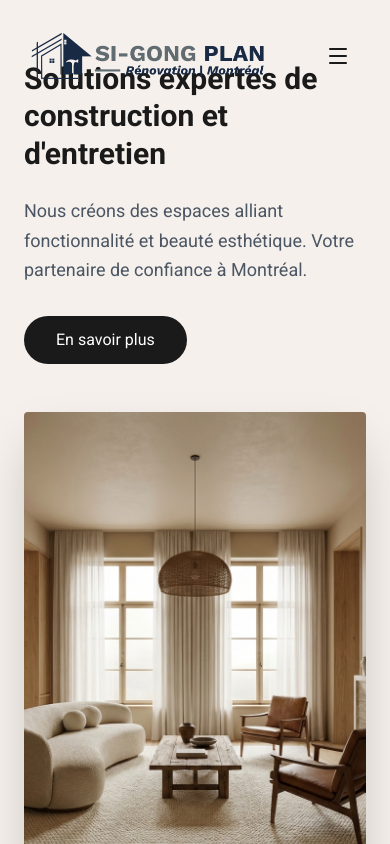
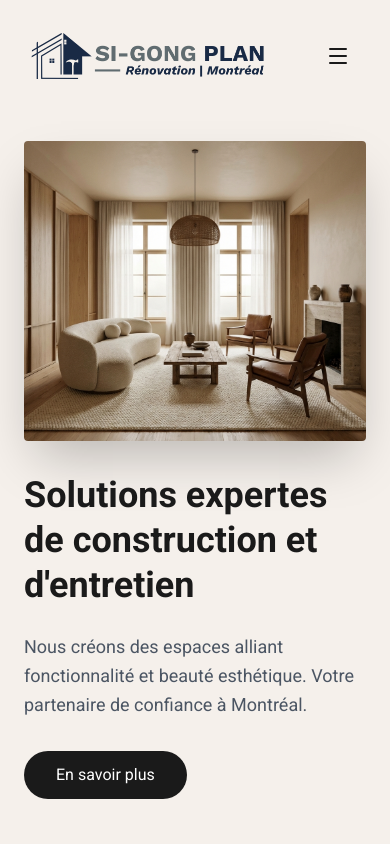
Before and after one commit to seungho2/sigong-plan, a React (Vite) app: page / in a window 390 px wide. Shown: the top 844 px of the page. Built offline with nearby package versions, Linux system fonts and the light colour scheme.

Commit message:
Refactor Hero section for robust mobile responsiveness

```diff
--- a/src/components/Hero.jsx
+++ b/src/components/Hero.jsx
@@ -7,15 +7,15 @@ const Hero = () => {
     const { t } = useLanguage();
 
     return (
-        <section id="hero" className="relative h-screen min-h-[700px] flex items-center bg-[#F5F0EB]">
-            <div className="container mx-auto px-6 grid md:grid-cols-2 gap-12 items-center pt-32 md:pt-20">
+        <section id="hero" className="relative min-h-screen md:h-screen md:min-h-[700px] flex items-center bg-[#F5F0EB] pt-24 md:pt-0">
+            <div className="container mx-auto px-6 grid md:grid-cols-2 gap-8 md:gap-12 items-center">
                 <motion.div
                     initial={{ opacity: 0, y: 30 }}
                     animate={{ opacity: 1, y: 0 }}
                     transition={{ duration: 0.8 }}
-                    className="z-10"
+                    className="z-10 order-2 md:order-1"
                 >
-                    <h1 className="text-3xl md:text-6xl mb-6 leading-tight text-[#1A1A1A]">
+                    <h1 className="text-4xl md:text-6xl mb-6 leading-tight text-[#1A1A1A]">
                         {t.hero.title}
                     </h1>
 
@@ -31,7 +31,7 @@ const Hero = () => {
                     initial={{ opacity: 0, scale: 0.95 }}
                     animate={{ opacity: 1, scale: 1 }}
                     transition={{ duration: 0.8, delay: 0.2 }}
-                    className="relative h-[500px] w-full"
+                    className="relative h-[300px] md:h-[500px] w-full order-1 md:order-2"
                 >
                     <img
                         src={heroImage}
```
